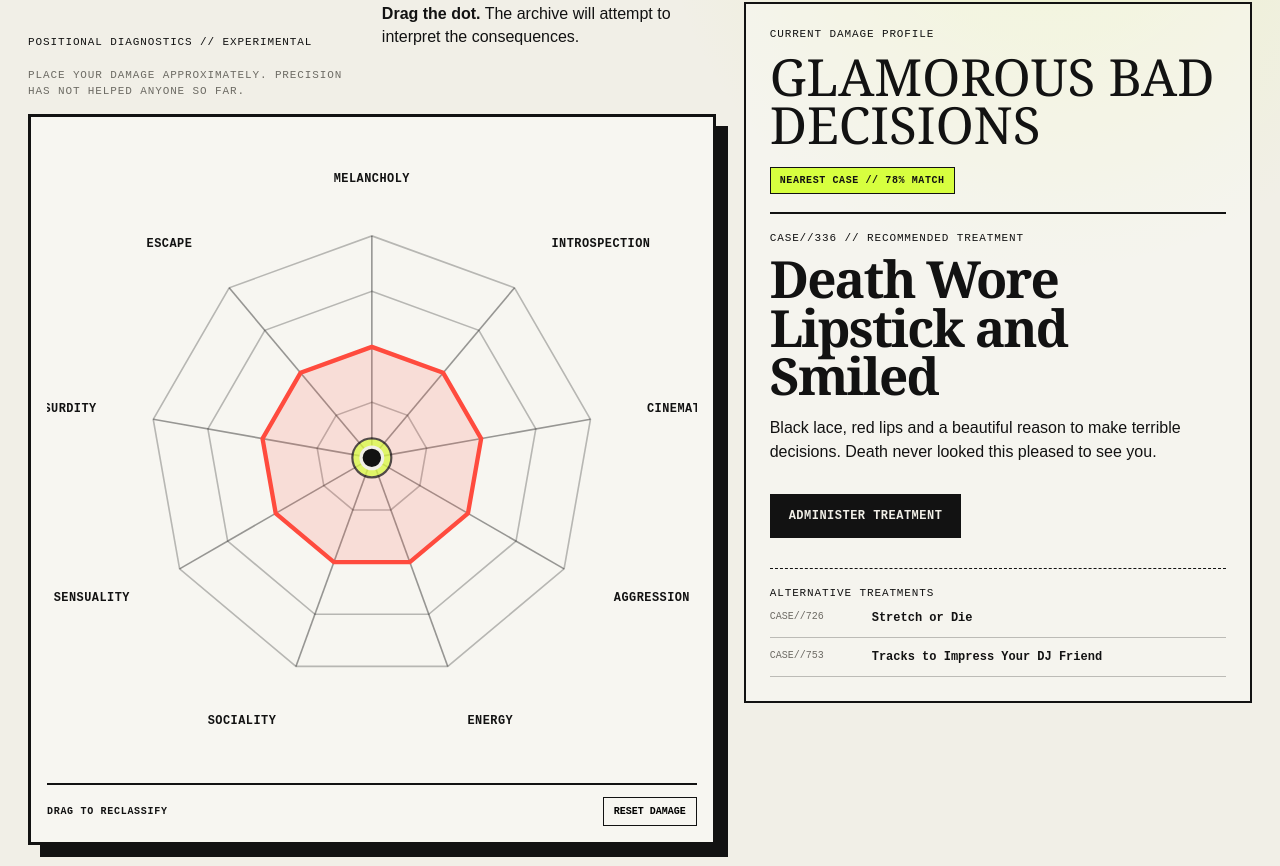
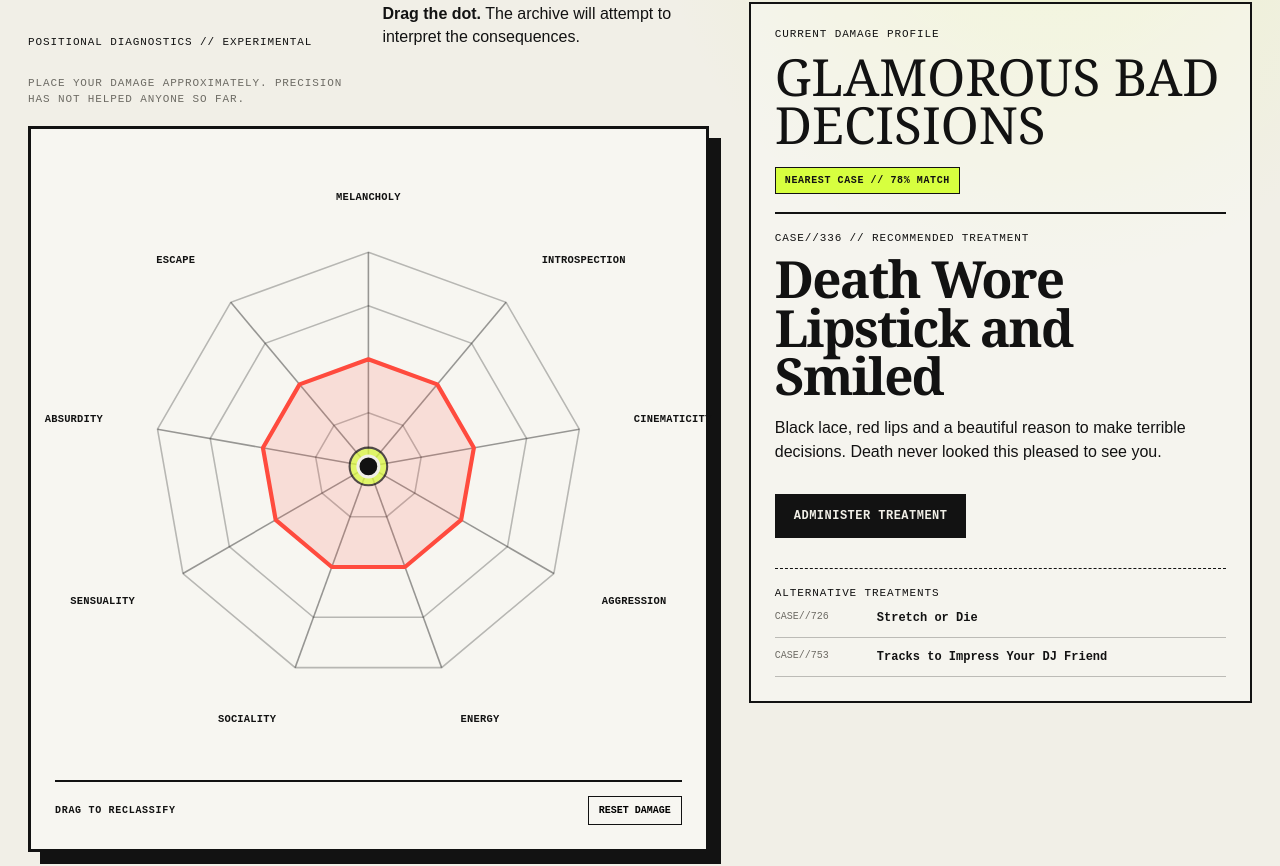
Before and after one commit to sergioB79/songs-for-specific-damage, a Next.js app: page /radar in a window 1280 px wide. Shown: the part 392-1258 px from the top of the page. Built offline with nearby package versions, Linux system fonts and the light colour scheme.

Commit message:
fix: prevent evidence and radar text overlap

```diff
--- a/src/app/ssd-additions.css
+++ b/src/app/ssd-additions.css
@@ -2,84 +2,109 @@
 .evidence-wall{
   display:grid;
   grid-template-columns:repeat(12,minmax(0,1fr));
-  gap:28px 20px;
+  gap:68px 44px;
   align-items:start;
   min-height:0;
+  overflow:visible;
 }
 .evidence-wall .evidence-card{
   position:relative;
   inset:auto;
   width:auto;
+  min-width:0;
+  margin:0;
 }
-.evidence-wall .evidence-card-1{grid-column:1/7;transform:rotate(-2.4deg)}
-.evidence-wall .evidence-card-2{grid-column:7/13;transform:rotate(2.5deg);margin-top:70px}
-.evidence-wall .evidence-card-3{grid-column:2/7;transform:rotate(2deg)}
-.evidence-wall .evidence-card-4{grid-column:7/12;transform:rotate(-3deg);margin-top:-24px}
-.evidence-wall .evidence-card-5{grid-column:1/6;transform:rotate(-1.5deg);margin-top:22px}
-.evidence-wall .evidence-card-6{grid-column:6/13;transform:rotate(2.2deg);margin-top:62px}
-.evidence-wall .evidence-card-7{grid-column:2/8;transform:rotate(-2.2deg);margin-top:-16px}
-.evidence-wall .evidence-card-8{grid-column:8/13;transform:rotate(3deg);margin-top:26px}
-.evidence-wall .evidence-card-9{grid-column:1/7;transform:rotate(1.8deg);margin-top:34px}
-.evidence-wall .evidence-card-10{grid-column:7/13;transform:rotate(-2.7deg);margin-top:78px}
+.evidence-wall .evidence-label{
+  position:relative;
+  z-index:3;
+  background:#fff;
+  min-width:0;
+  overflow-wrap:anywhere;
+}
+.evidence-wall .evidence-label strong{
+  display:block;
+  line-height:1.05;
+}
+.evidence-wall .evidence-card-1{grid-column:1/7;transform:rotate(-1.2deg)}
+.evidence-wall .evidence-card-2{grid-column:7/13;transform:rotate(1.2deg)}
+.evidence-wall .evidence-card-3{grid-column:2/7;transform:rotate(.9deg)}
+.evidence-wall .evidence-card-4{grid-column:7/12;transform:rotate(-1.1deg)}
+.evidence-wall .evidence-card-5{grid-column:1/6;transform:rotate(-.8deg)}
+.evidence-wall .evidence-card-6{grid-column:6/13;transform:rotate(1deg)}
+.evidence-wall .evidence-card-7{grid-column:2/8;transform:rotate(-1deg)}
+.evidence-wall .evidence-card-8{grid-column:8/13;transform:rotate(1.1deg)}
+.evidence-wall .evidence-card-9{grid-column:1/7;transform:rotate(.8deg)}
+.evidence-wall .evidence-card-10{grid-column:7/13;transform:rotate(-1deg)}
 .evidence-wall .archive-note{
   position:relative;
   inset:auto;
   grid-column:4/10;
   justify-self:center;
-  margin:10px 0 22px;
+  margin:6px 0 0;
 }
 
 /* DAMAGE RADAR */
 .radar-page{padding:70px 0 0}
 .radar-page-head{max-width:1050px;margin-bottom:45px}
 .radar-page-head h1{font-family:Georgia,serif;font-size:clamp(62px,9vw,132px);line-height:.84;letter-spacing:-.065em;margin:18px 0 24px}
-.radar-shell{display:grid;grid-template-columns:minmax(0,1.15fr) minmax(340px,.85fr);gap:28px;align-items:start;padding-bottom:90px}
+.radar-shell{display:grid;grid-template-columns:minmax(0,1.15fr) minmax(340px,.85fr);gap:40px;align-items:start;padding-bottom:90px}
 .radar-stage{min-width:0}
-.radar-instructions{display:grid;grid-template-columns:1fr 1fr;gap:20px;align-items:end;margin-bottom:14px}
-.radar-instructions p{margin:0;line-height:1.45}
-.radar-board{border:3px solid var(--ink);background:rgba(255,255,255,.4);box-shadow:12px 12px 0 var(--ink);padding:16px}
-.radar-svg{display:block;width:100%;height:auto;aspect-ratio:1;touch-action:none;user-select:none;cursor:crosshair}
+.radar-instructions{display:grid;grid-template-columns:1fr 1fr;gap:28px;align-items:end;margin-bottom:18px}
+.radar-instructions p{margin:0;line-height:1.45;min-width:0;overflow-wrap:anywhere}
+.radar-board{border:3px solid var(--ink);background:rgba(255,255,255,.4);box-shadow:12px 12px 0 var(--ink);padding:24px}
+.radar-svg{display:block;width:100%;height:auto;aspect-ratio:1;touch-action:none;user-select:none;cursor:crosshair;overflow:visible}
 .radar-ring{fill:none;stroke:rgba(18,18,18,.28);stroke-width:1.5}
 .radar-axis-line{stroke:rgba(18,18,18,.42);stroke-width:1.5}
-.radar-label{font:700 11px monospace;letter-spacing:.04em;fill:var(--ink)}
+.radar-label{font:700 10px monospace;letter-spacing:.02em;fill:var(--ink)}
 .radar-profile{fill:rgba(255,75,62,.14);stroke:var(--red);stroke-width:4;stroke-linejoin:round}
 .radar-dot-halo{fill:var(--acid);stroke:var(--ink);stroke-width:2;opacity:.72}
 .radar-dot{fill:var(--ink);stroke:var(--paper);stroke-width:3}
-.radar-status{display:flex;align-items:center;justify-content:space-between;gap:12px;border-top:2px solid var(--ink);padding-top:12px;font:800 10px monospace;letter-spacing:.07em;text-transform:uppercase}
+.radar-status{display:flex;align-items:center;justify-content:space-between;gap:16px;border-top:2px solid var(--ink);padding-top:14px;font:800 10px monospace;letter-spacing:.07em;text-transform:uppercase;flex-wrap:wrap}
 .radar-status button{border:1px solid var(--ink);background:transparent;padding:8px 10px;cursor:pointer;font:700 10px monospace;text-transform:uppercase}
 .radar-status button:hover{background:var(--acid)}
-.radar-result{border:2px solid var(--ink);background:rgba(255,255,255,.3);padding:24px;position:sticky;top:80px}
-.radar-family{font-family:Georgia,serif;font-size:clamp(35px,4vw,56px);line-height:.95;margin:12px 0 18px}
-.radar-match-label{display:inline-block;background:var(--acid);border:1px solid var(--ink);padding:7px 9px;font:800 10px monospace;letter-spacing:.06em;margin-bottom:18px}
-.radar-primary{border-top:2px solid var(--ink);padding-top:18px}
-.radar-primary h2{font-family:Georgia,serif;font-size:clamp(38px,4vw,56px);line-height:.95;letter-spacing:-.035em;margin:10px 0 14px}
-.radar-primary p{line-height:1.5}
+.radar-result{border:2px solid var(--ink);background:rgba(255,255,255,.3);padding:24px;position:sticky;top:80px;min-width:0}
+.radar-family{font-family:Georgia,serif;font-size:clamp(35px,4vw,56px);line-height:.95;margin:12px 0 18px;overflow-wrap:anywhere}
+.radar-match-label{display:inline-block;background:var(--acid);border:1px solid var(--ink);padding:7px 9px;font:800 10px monospace;letter-spacing:.06em;margin-bottom:18px;max-width:100%}
+.radar-primary{border-top:2px solid var(--ink);padding-top:18px;min-width:0}
+.radar-primary h2{font-family:Georgia,serif;font-size:clamp(38px,4vw,56px);line-height:.95;letter-spacing:-.035em;margin:10px 0 14px;overflow-wrap:anywhere}
+.radar-primary p{line-height:1.5;overflow-wrap:anywhere}
 .radar-primary-art{position:relative;aspect-ratio:16/9;overflow:hidden;border:2px solid var(--ink);margin-bottom:18px;box-shadow:7px 7px 0 var(--ink)}
 .radar-primary-art img{object-fit:cover}
 .radar-alternatives{margin-top:30px;border-top:1px dashed var(--ink);padding-top:18px}
-.radar-alt-case{display:grid;grid-template-columns:92px 1fr;gap:10px;padding:12px 0;border-bottom:1px solid rgba(18,18,18,.25);font-family:monospace}
+.radar-alt-case{display:grid;grid-template-columns:92px minmax(0,1fr);gap:10px;padding:12px 0;border-bottom:1px solid rgba(18,18,18,.25);font-family:monospace;min-width:0}
 .radar-alt-case span{font-size:10px;color:var(--muted)}
-.radar-alt-case strong{font-size:12px}
+.radar-alt-case strong{font-size:12px;overflow-wrap:anywhere}
 .radar-alt-case:hover strong{text-decoration:underline}
 .radar-finetune{grid-column:1/-1;padding-top:55px;border-top:2px solid var(--ink);margin-top:30px}
-.radar-sliders{display:grid;grid-template-columns:repeat(3,1fr);gap:10px}
-.radar-slider{display:grid;grid-template-columns:minmax(110px,1fr) minmax(100px,1.7fr) 38px;gap:10px;align-items:center;border:1px solid var(--ink);padding:12px;font:700 10px monospace;letter-spacing:.04em}
-.radar-slider input{width:100%;accent-color:var(--ink)}
+.radar-sliders{display:grid;grid-template-columns:repeat(3,minmax(0,1fr));gap:10px}
+.radar-slider{display:grid;grid-template-columns:minmax(100px,1fr) minmax(90px,1.7fr) 38px;gap:10px;align-items:center;border:1px solid var(--ink);padding:12px;font:700 10px monospace;letter-spacing:.04em;min-width:0}
+.radar-slider span{min-width:0;overflow-wrap:anywhere}
+.radar-slider input{width:100%;min-width:0;accent-color:var(--ink)}
 .radar-slider b{text-align:right}
 
-@media(max-width:900px){
-  .evidence-wall .evidence-card{grid-column:auto!important;margin-top:0!important}
-  .radar-shell{grid-template-columns:1fr}
+@media(max-width:1050px){
+  .evidence-wall{gap:54px 30px}
+  .radar-shell{grid-template-columns:1fr;gap:34px}
   .radar-result{position:static}
   .radar-finetune{grid-column:1}
-  .radar-instructions{grid-template-columns:1fr}
+}
+
+@media(max-width:900px){
+  .evidence-wall{grid-template-columns:1fr 1fr;gap:34px 24px}
+  .evidence-wall .evidence-card{grid-column:auto!important;margin:0!important;transform:none!important}
+  .evidence-wall .archive-note{grid-column:1/-1}
+  .radar-instructions{grid-template-columns:1fr;gap:12px}
   .radar-sliders{grid-template-columns:1fr 1fr}
+  .radar-board{padding:18px}
 }
+
 @media(max-width:620px){
+  .evidence-wall{grid-template-columns:1fr;gap:28px}
   .evidence-wall .evidence-card{grid-column:1!important}
   .radar-page-head h1{font-size:64px}
-  .radar-board{padding:8px;box-shadow:7px 7px 0 var(--ink)}
-  .radar-label{font-size:9px}
+  .radar-board{padding:10px;box-shadow:7px 7px 0 var(--ink)}
+  .radar-label{font-size:8px;letter-spacing:0}
   .radar-sliders{grid-template-columns:1fr}
-  .radar-slider{grid-template-columns:1fr 1.2fr 32px}
+  .radar-slider{grid-template-columns:minmax(88px,1fr) minmax(80px,1.2fr) 32px}
+  .radar-alt-case{grid-template-columns:76px minmax(0,1fr)}
 }
```
